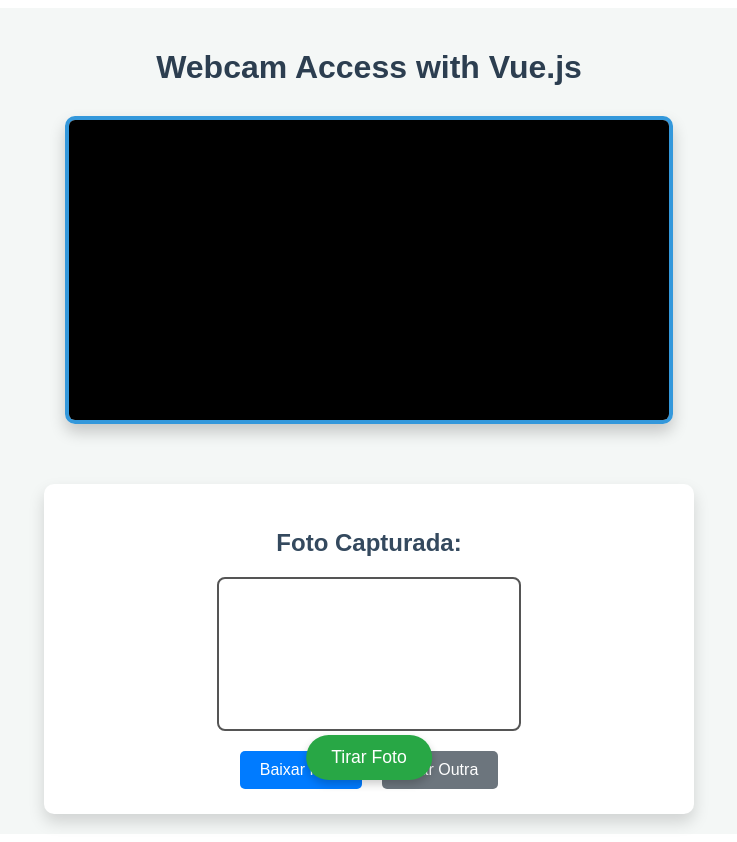
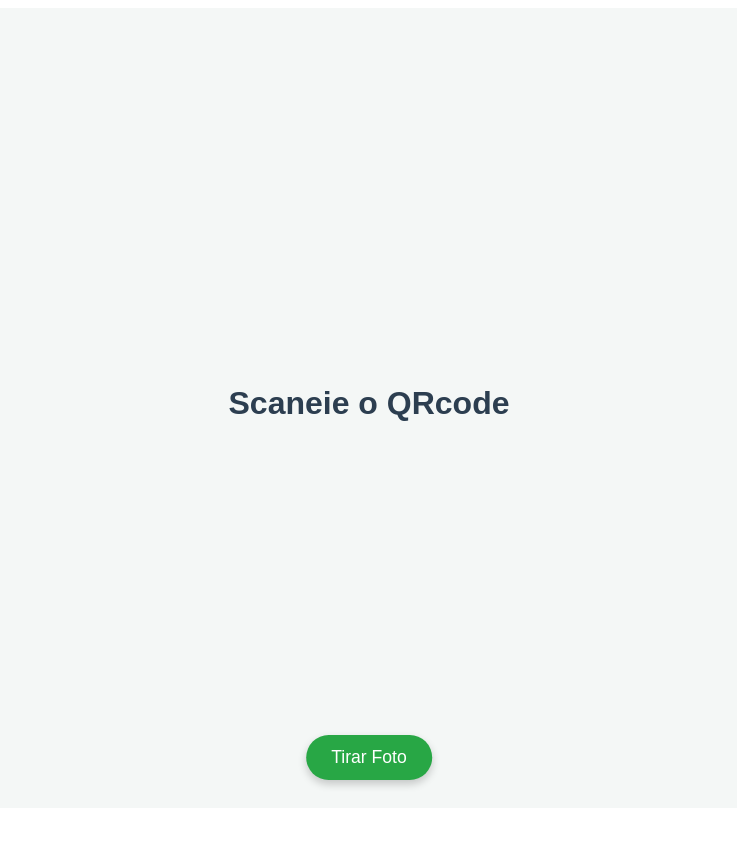
Before and after one commit to CaduSaless/leitorqr, a Vue app in the folder frontend/: page / in a window 1280 px wide. Shown: the whole page, without its empty margins (271-1008 px from the left). After the commit the page ends 816 px from the top, so only its background shows below. Built offline with nearby package versions, Linux system fonts and the light colour scheme.

Commit message:
pagina detecta qr finalizada

```diff
--- a/frontend/src/App.vue
+++ b/frontend/src/App.vue
@@ -1,27 +1,17 @@
 <template>
   <div class="camera-app-container">
-    <h1>Webcam Access with Vue.js</h1>
+    <h1>Scaneie o QRcode</h1>
+    <button @click="startCamera" class="take-photo-button">Tirar Foto</button>
 
     <div v-if="errorMessage" class="error-message">
       <p>Error: {{ errorMessage }}</p>
       <p>Please check your browser permissions or ensure a camera is available.</p>
     </div>
 
-    <div v-else class="video-wrapper">
+    <div v-else class="video-wrapper" v-show="scan">
       <video ref="videoElement" autoplay muted playsinline></video>
     </div>
-    <button @click="startCamera" class="take-photo-button">Tirar Foto</button>
-
-    <div class="photo-preview">
-      <h2>Foto Capturada:</h2>
-      <canvas ref="photoCanvas"></canvas>
-      <a :href="photoDataURL" download="minha-foto.png" class="download-button">
-        Baixar Foto
-      </a>
-      <button @click="clearPhoto" class="clear-photo-button">
-        Tirar Outra
-      </button>
-    </div>
+      <canvas ref="photoCanvas" style="display: none"></canvas>
   </div>
 </template>
 
@@ -38,15 +28,14 @@
 
     const errorMessage = ref('');  // Mensagens de erro para o usuário
     const isCameraReady = ref(false); // Indica se a câmera está pronta
-    const photoTaken = ref(false);   // Indica se uma foto foi tirada
     const photoDataURL = ref('');    // URL da foto capturada
+    const scan = ref(false)
 
     // Função para iniciar a câmera
     const startCamera = async () => {
-
+      scan.value = true
       errorMessage.value = ''; // Limpa mensagens de erro anteriores
       isCameraReady.value = false;
-      photoTaken.value = false;
       photoDataURL.value = '';
 
       const constraints = {
@@ -91,47 +80,51 @@
       }
     };
 
+
     // Função para tirar uma foto
-    const takePhoto = () => {
+    async function takePhoto(){
       if (!isCameraReady.value || !videoElement.value) {
         errorMessage.value = 'A câmera não está pronta para tirar a foto.';
         return;
       }
 
-      const video = videoElement.value;
       const canvas = photoCanvas.value;
       const context = canvas.getContext('2d');
+      let video = videoElement.value;
 
       // Ajustar o tamanho do canvas para o tamanho atual do vídeo
       canvas.width = video.videoWidth;
       canvas.height = video.videoHeight;
-
-      // Desenhar o frame atual do vídeo no canvas
-      context.drawImage(video, 0, 0, canvas.width, canvas.height);
       const data = {
         image: canvas.toDataURL('image/png')
       }
-      fetch('https://400e-2804-d59-f727-8b00-4c48-e729-b9a4-8713.ngrok-free.app/', {
+      let c = 0
+      let attempts = 0
+      const inicio = Date.now()
+      while (c < 1 && attempts < 50 && (Date.now() - inicio) < 15000) {
+        video = videoElement.value
+        context.drawImage(video, 0, 0, canvas.width, canvas.height);
+        data.image = canvas.toDataURL('image/png')
+
+        const response = await fetch('https://400e-2804-d59-f727-8b00-4c48-e729-b9a4-8713.ngrok-free.app/', {
           method: "POST",
           headers: {
             "Content-Type": "application/json"
           },
           body: JSON.stringify(data)
         })
-            .then(data => {console.log(data.json())})
+        const responseconv = await response.json()
+        if (responseconv.status == 200) {
+          c = 1
+        }
+        attempts++
+      }
+      if (c === 0) {
+        errorMessage.value = "Não foi possível escanear o QRcode. Tente novamente"
+      }
+      scan.value = false
       // Converter o conteúdo do canvas para uma imagem URL
-      photoDataURL.value = canvas.toDataURL('image/png'); // 'image/jpeg' é outra opção
-      photoTaken.value = true;
-      console.log('Foto capturada!');
-    };
-
-    // Limpar a foto capturada e voltar ao vídeo
-    const clearPhoto = () => {
-      photoTaken.value = false;
-      photoDataURL.value = '';
-    };
-
-    // Hooks de ciclo de vida do Vue
+    }
 
     onBeforeUnmount(() => {
       stopCamera(); // Para a câmera quando o componente é desmontado
@@ -143,11 +136,10 @@
       photoCanvas,
       errorMessage,
       isCameraReady,
-      photoTaken,
       photoDataURL,
       takePhoto,
       startCamera,
-      clearPhoto
+      scan
     };
   }
 };
@@ -231,61 +223,6 @@
   opacity: 0.7;
 }
 
-.photo-preview {
-  margin-top: 30px;
-  text-align: center;
-  background-color: #ffffff;
-  padding: 25px;
-  border-radius: 10px;
-  box-shadow: 0 8px 16px rgba(0, 0, 0, 0.15);
-  max-width: 600px;
-  width: 100%;
-}
-
-.photo-preview h2 {
-  color: #34495e;
-  margin-bottom: 20px;
-}
-
-canvas {
-  max-width: 100%;
-  height: auto;
-  border: 2px solid #555;
-  border-radius: 8px;
-  display: block;
-  margin: 0 auto 20px auto; /* Centraliza e adiciona margem inferior */
-}
-
-.download-button,
-.clear-photo-button {
-  display: inline-block;
-  padding: 10px 20px;
-  font-size: 1em;
-  border: none;
-  border-radius: 5px;
-  cursor: pointer;
-  margin: 0 10px;
-  transition: background-color 0.3s ease;
-}
-
-.download-button {
-  background-color: #007bff;
-  color: white;
-  text-decoration: none; /* Para o link */
-}
-
-.download-button:hover {
-  background-color: #0056b3;
-}
-
-.clear-photo-button {
-  background-color: #6c757d;
-  color: white;
-}
-
-.clear-photo-button:hover {
-  background-color: #5a6268;
-}
 
 /* Responsividade básica */
 @media (max-width: 768px) {
@@ -299,14 +236,5 @@
     font-size: 1em;
     padding: 10px 20px;
   }
-  .photo-preview {
-    padding: 15px;
-  }
-  .download-button,
-  .clear-photo-button {
-    font-size: 0.9em;
-    padding: 8px 15px;
-    margin: 5px;
-  }
 }
 </style>
```
Lines whose indentation alone changed are shown as unchanged.
